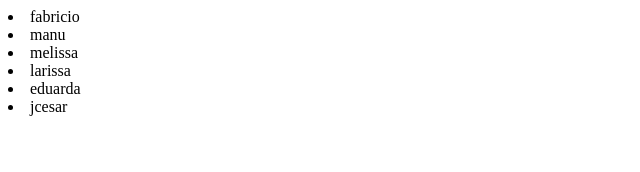
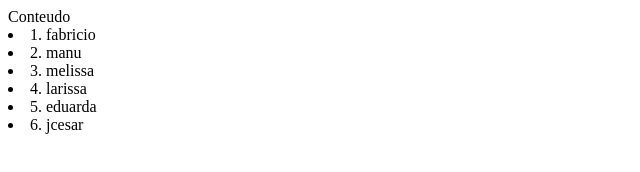
Before and after one commit to emanuelly-palhares/coxinha, a plain HTML site: page index.html in a window 1280 px wide. Shown: the whole page, without its empty margins (0-640 px from the left). Drawn offline with Linux system fonts and the light colour scheme.

Commit message:
quarto commit

```diff
--- a/index.html
+++ b/index.html
@@ -7,20 +7,20 @@
 
         <script>
           var v = document.getElementById('teste');
-          v.innerHTML = '<ul>';
+
           var nomes = [
-            'fabricio',
-            'manu',
-            'melissa',
-            'larissa',
-            'eduarda',
-            'jcesar'
+            '1. fabricio',
+            '2. manu',
+            '3. melissa',
+            '4. larissa',
+            '5. eduarda',
+            '6. jcesar'
           ];
           for (var i = 0; i < nomes.length; i++) {
             v.innerHTML += '<li>' + nomes[i];
             v.innerHTML += '</li>';
           }
-          v.innerHTML += '</ul>';
+
         </script>
     </body>
 </html>
```
